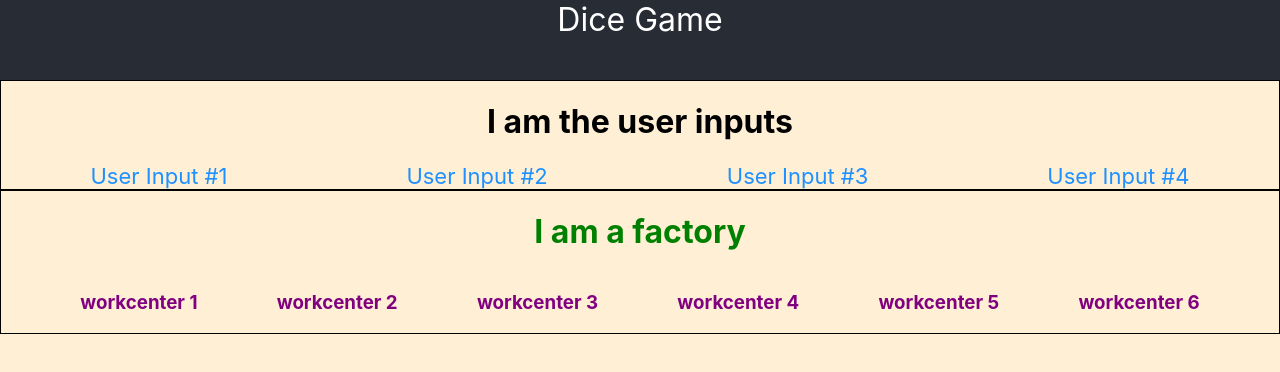
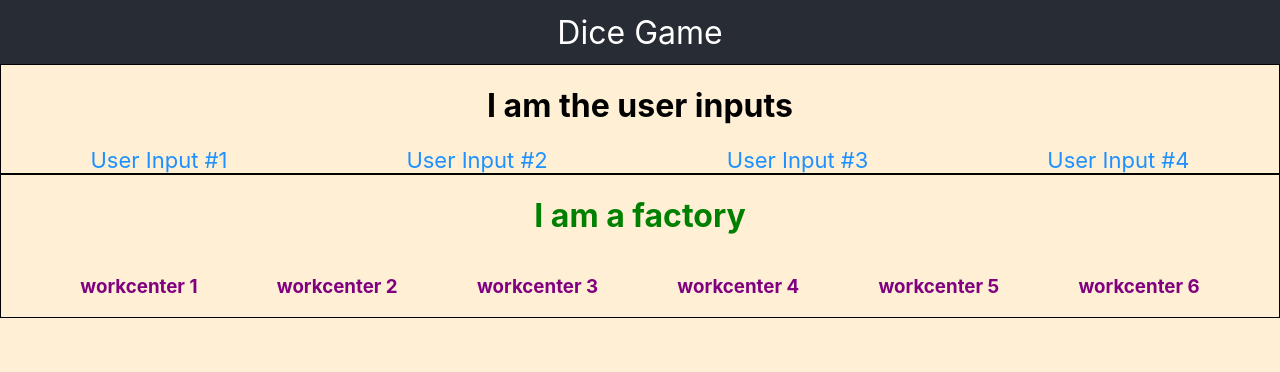
Before and after one commit to idugcoal/dice-game, a React (Create React App) app: page / in a window 1280 px wide. Shown: the top 372 px of the page. Built offline with nearby package versions, Linux system fonts and the light colour scheme.

Commit message:
style header

```diff
--- a/src/App.css
+++ b/src/App.css
@@ -13,14 +13,16 @@ body {
 }
 
 .App > * {
-  flex: 1 100%;
+  flex: 1 94%;
 }
 
 .App-header {
+  display: flex;
   justify-content: center;
+  align-items: center;
   font-size: 32px;
   text-align: center;
-  flex: 1 0 10%;
+  flex: 1 0 6%;
   background: #282c34;
   color: white;
 }
```
